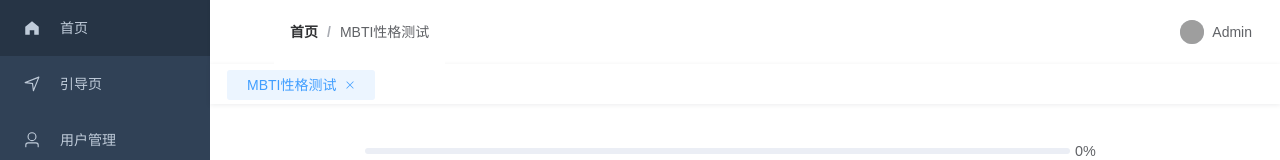
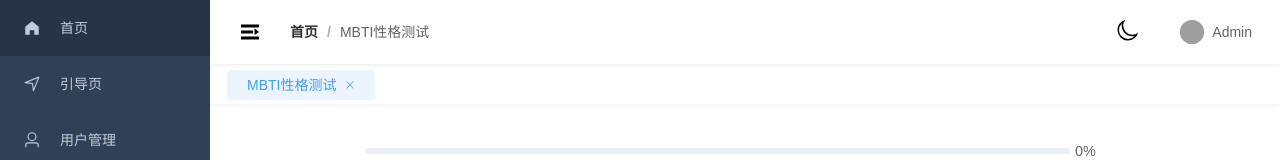
Before and after one commit to JiMei-University-Zhuang/Resume-Platform, a Vue app: page /mbti in a window 1280 px wide. Shown: the top 160 px of the page. Built offline with nearby package versions, Linux system fonts and the light colour scheme; grey boxes are pictures that could not be loaded.

Commit message:
style: 💄 修改折叠图标层叠位置

```diff
--- a/src/layout/BasicLayout.vue
+++ b/src/layout/BasicLayout.vue
@@ -33,7 +33,7 @@ const { collapsed } = storeToRefs(layoutStore)
   min-height: 100%;
   background: var(--el-bg-color);
   transition: margin-left 0.28s;
-  z-index: 1002;
+  z-index: 2;
 }
 
 .main.collapsed {
--- a/src/layout/components/Header.vue
+++ b/src/layout/components/Header.vue
@@ -1,19 +1,23 @@
 <template>
   <header class="header">
     <div class="header-left">
-      <el-icon class="trigger" size="24" @click="layoutStore.toggleCollapsed()">
+      <div class="trigger" @click="layoutStore.toggleCollapsed()">
+        <el-icon :size="24">
           <Expand v-if="!layoutStore.collapsed" />
           <Fold v-else />
         </el-icon>
+      </div>
       <!-- 面包屑 -->
       <Breadcrumb />
     </div>
 
     <div class="header-right">
-      <el-icon class="theme-switch" @click="layoutStore.toggleTheme()">
+      <div class="theme-switch" @click="layoutStore.toggleTheme()">
+        <el-icon :size="24">
           <Sunny v-if="layoutStore.isDark" />
           <Moon v-else />
         </el-icon>
+      </div>
       <el-dropdown>
         <span class="user-info">
           <el-avatar size="small" src="https://avatars.githubusercontent.com/u/1?v=4" />
@@ -43,7 +47,7 @@
 import { Expand, Fold, Moon, Sunny } from '@element-plus/icons-vue'
 import { useRouter, useRoute } from 'vue-router'
 import { useLayoutStore } from '@/stores/useLayoutStore'
-import {  ref, watch } from 'vue'
+import { ref, watch } from 'vue'
 import Breadcrumb from '@/components/Breadcrumb.vue'
 
 const router = useRouter()
@@ -97,13 +101,15 @@ const handleTabClick = (tab: any) => {
 
 <style scoped>
 .header {
-  height:64px;
+  height: 64px;
   background: var(--el-bg-color);
   padding: 1px 16px;
   display: flex;
   align-items: center;
   justify-content: space-between;
   box-shadow: 0 1px 4px rgba(0, 21, 41, .08);
+  position: relative;
+  z-index: 1003;
 }
 
 .header-left {
@@ -112,13 +118,26 @@ const handleTabClick = (tab: any) => {
 }
 
 .trigger {
-  padding: 0 24px;
+  padding: 0 12px;
   cursor: pointer;
   transition: color 0.3s;
+  display: flex !important;
+  align-items: center !important;
+  font-size: 24px !important;
+  visibility: visible !important;
+  width: auto !important;
+  height: auto !important;
+}
+
+:deep(.trigger .el-icon) {
+  display: flex !important;
+  align-items: center !important;
+  font-size: 24px !important;
+  visibility: visible !important;
 }
 
 .trigger:hover {
-  color: #409EFF;
+  color: var(--el-color-primary);
 }
 
 .header-right {
```
Lines whose indentation alone changed are shown as unchanged.
